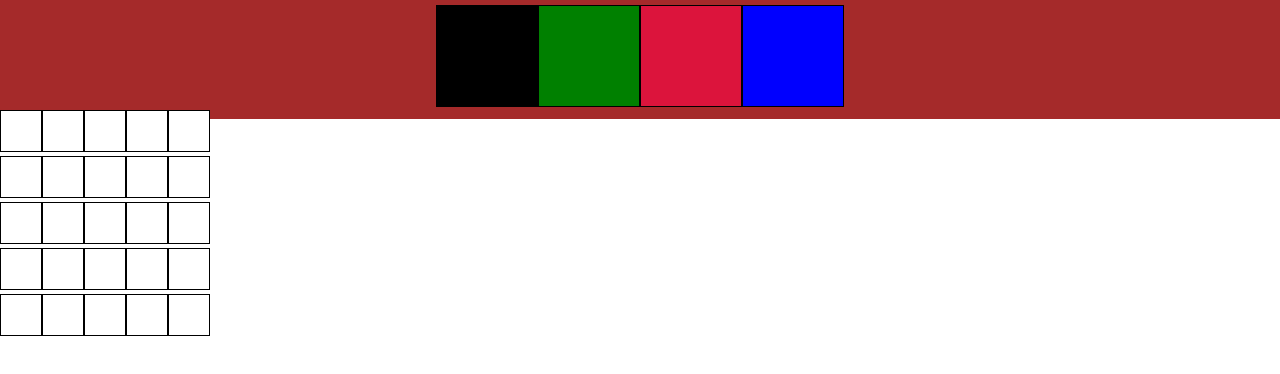
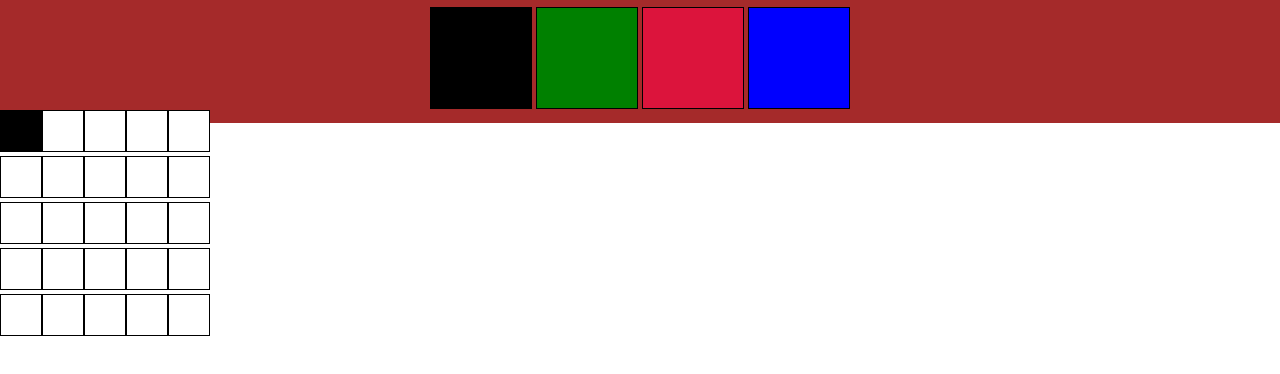
Before and after one commit to bruno-alves7/TRYBE-sd-07-project-pixels-art, a plain HTML site: page index.html in a window 1280 px wide. Both pictures are taken after a click on the element 21 px from the left and 171 px from the top of the page. Shown: the part 40-414 px from the top of the page. Drawn offline with Linux system fonts and the light colour scheme.

Commit message:
erro item 7

```diff
--- a/script.js
+++ b/script.js
@@ -21,8 +21,16 @@ for(let i = 0; i < num; i += 1){
 let color = document.querySelectorAll(".color");
 for(let i = 0 ; i <color.length ; i += 1){
     color[i].addEventListener("click", function (event) {
-    let selected = document.querySelector(".selected")
-    selected.classList.remove("selected");
-    event.target.className += " selected"
-})
+        let selected = document.querySelector(".selected")
+        selected.classList.remove("selected");
+        event.target.className += " selected"
+    })
 }
+
+for(let i = 0; i < pixel.length; i += 1){
+    pixel[i].addEventListener("click", function (){
+        let selected = document.querySelector(".selected");
+        pixel[i].style.backgroundColor = window.getComputedStyle(selected).backgroundColor;
+
+    })
+}
--- a/style.css
+++ b/style.css
@@ -29,7 +29,7 @@ h1{
     display: inline-block;
     width: 100px;
     height: 100px;
-    margin:-2px;
+    margin:0px;
 }
 
 .color1{
@@ -51,6 +51,7 @@ h1{
     border-width: 1px;
     height: 40px;
     width: 40px;
-    margin: 0px;
     display: inline-block;
+    line-height: 0px;
+    position: relative;
 }
```
